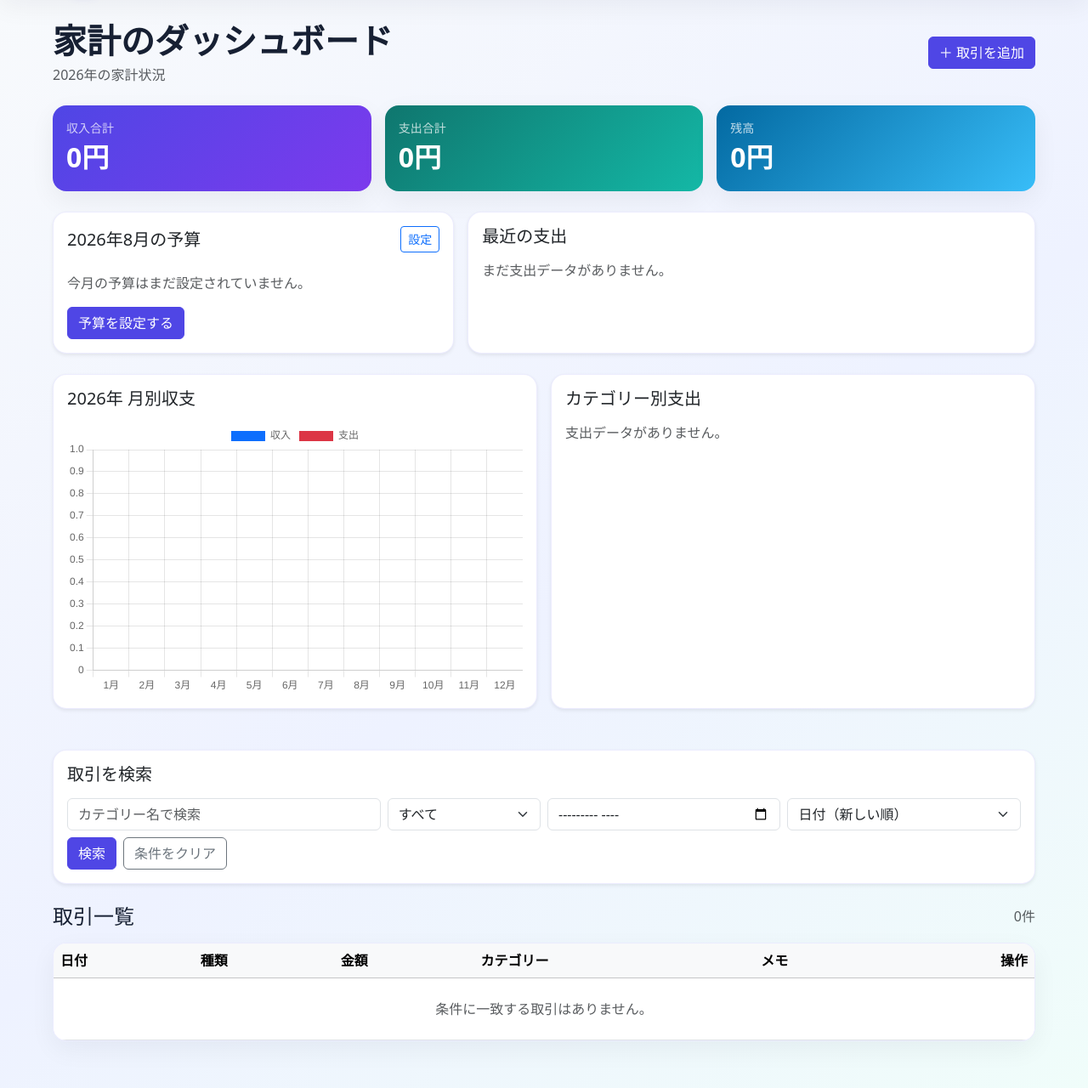
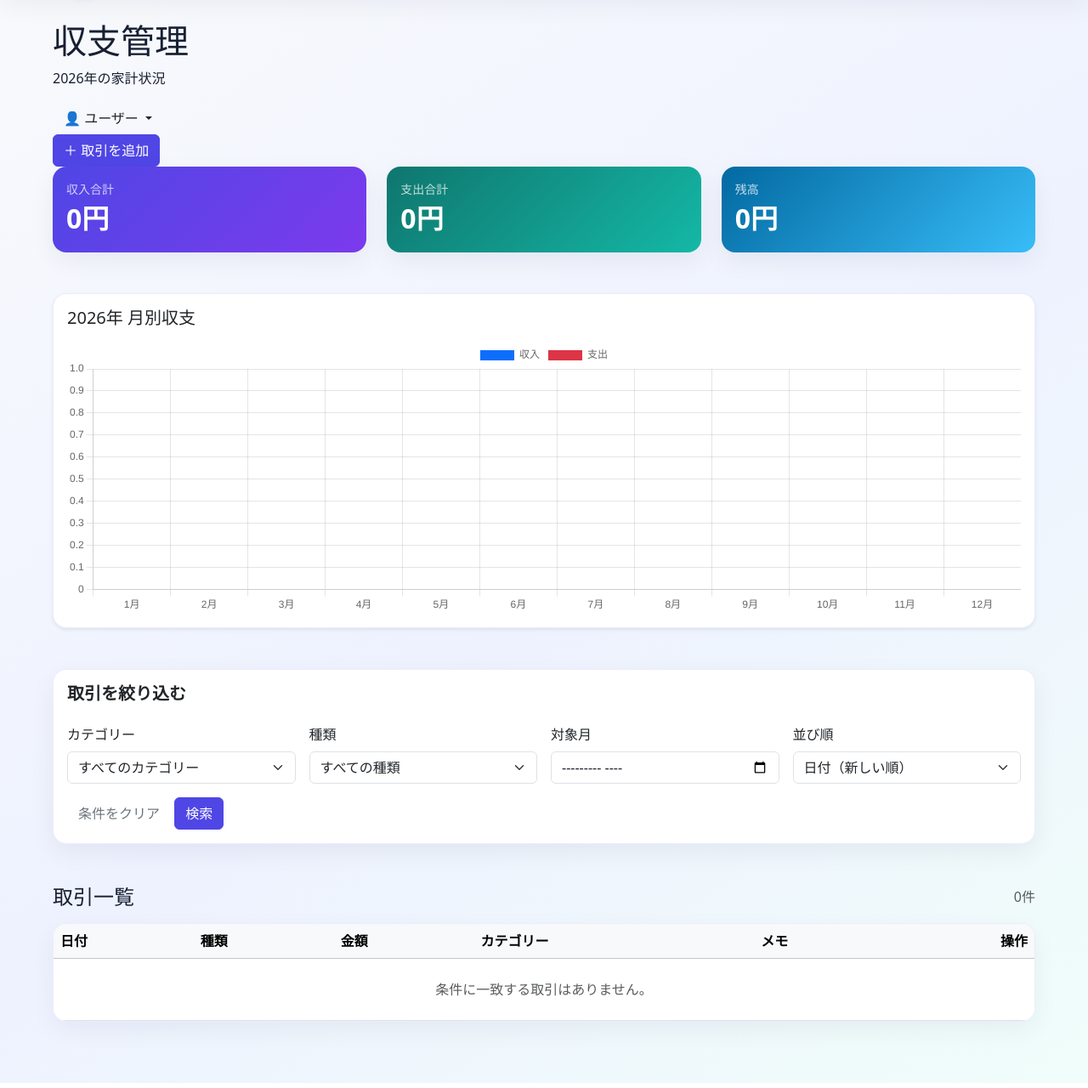
Before and after one commit to kaito-dev576/KakeiboApp, a Flask app: page / in a window 1280 px wide. Shown: the part 59-1339 px from the top of the page at 85% size. Run offline with Flask 3, Linux system fonts and the light colour scheme; the visitor is signed in with stand-in values (Sample User, id 1); data that the repository does not hold is empty.

Commit message:
収支管理画面を改善

```diff
--- a/templates/index.html
+++ b/templates/index.html
@@ -3,21 +3,53 @@
 {% block title %}家計簿アプリ{% endblock %}
 
 {% block content %}
-<div class="d-flex justify-content-between align-items-center mb-4">
-    <div>
-        <h1 class="mb-1 fw-bold">家計のダッシュボード</h1>
-        <p class="text-body-secondary mb-0">
+<div class="dashboard-header">
+    <div class="dashboard-title">
+        <h1>収支管理</h1>
+
+        <p>
             {{ selected_year }}年の家計状況
         </p>
     </div>
 
-    <a href="{{ url_for('expense.add') }}" class="btn btn-primary">
-        ＋ 取引を追加
-    </a>
+    <div class="dashboard-actions">
+        <div class="dropdown">
+            <button
+                class="btn user-menu-button dropdown-toggle"
+                type="button"
+                data-bs-toggle="dropdown"
+                aria-expanded="false"
+            >
+                <span class="user-menu-icon" aria-hidden="true">👤</span>
+                <span class="user-menu-name">{{ user.username if user and user.username else "ユーザー" }}</span>
+            </button>
+
+            <ul class="dropdown-menu dropdown-menu-end user-menu-dropdown">
+                <li>
+                    <a class="dropdown-item" href="{{ url_for('profile.profile_page') }}">
+                        アカウント設定
+                    </a>
+                </li>
+                <li><hr class="dropdown-divider"></li>
+                <li>
+                    <form method="POST" action="{{ url_for('auth.logout') }}">
+                        <input type="hidden" name="csrf_token" value="{{ csrf_token() }}">
+                        <button type="submit" class="dropdown-item text-danger">
+                            ログアウト
+                        </button>
+                    </form>
+                </li>
+            </ul>
+        </div>
+
+        <a href="{{ url_for('expense.add') }}" class="btn btn-primary add-transaction-button">
+            ＋ 取引を追加
+        </a>
+    </div>
 </div>
 
 <!-- 重要な数字 -->
-<div class="row g-3 mb-4 summary-grid">
+<div class="row g-4 mb-5 summary-grid">
     <div class="col-md-4">
         <div class="card h-100 summary-card summary-income border-0">
             <div class="card-body">
@@ -52,103 +84,9 @@
     </div>
 </div>
 
-<!-- 予算と最近の取引 -->
-<div class="row g-3 mb-4">
-    <div class="col-lg-5">
-        <div class="card h-100 shadow-sm">
-            <div class="card-body">
-                <div class="d-flex justify-content-between align-items-center">
-                <h2 class="h5 mb-0">{{ budget_year }}年{{ budget_month }}月の予算</h2>
-                    <a
-                        href="{{ url_for('budget.budget_page') }}"
-                        class="btn btn-outline-primary btn-sm"
-                    >
-                        設定
-                    </a>
-                </div>
-
-                {% if budget %}
-                    <div class="mt-4">
-                        <div class="d-flex justify-content-between">
-                            <span>予算額</span>
-                            <strong>{{ "{:,}".format(budget.budget|int) }}円</strong>
-                        </div>
-
-                        <div class="d-flex justify-content-between mt-2">
-                            <span>残り予算</span>
-                            <strong class="{% if remaining_budget < 0 %}text-danger{% else %}text-success{% endif %}">
-                                {{ "{:,}".format(remaining_budget|int) }}円
-                            </strong>
-                        </div>
-
-                        <div class="progress mt-3" style="height: 12px;">
-                            <div
-                                class="progress-bar {% if over_budget > 0 %}bg-danger{% else %}bg-success{% endif %}"
-                                style="width: {{ budget_percentage }}%;"
-                            ></div>
-                        </div>
-
-                        <div class="small text-body-secondary mt-2">
-                            使用率：{{ budget_percentage }}%
-                        </div>
-
-                        {% if over_budget > 0 %}
-                            <div class="alert alert-danger py-2 mt-3 mb-0">
-                                {{ "{:,}".format(over_budget|int) }}円の予算オーバーです。
-                            </div>
-                        {% endif %}
-                    </div>
-                {% else %}
-                    <p class="text-body-secondary mt-4 mb-3">
-                        今月の予算はまだ設定されていません。
-                    </p>
-
-                    <a
-                        href="{{ url_for('budget.budget_page') }}"
-                        class="btn btn-primary"
-                    >
-                        予算を設定する
-                    </a>
-                {% endif %}
-            </div>
-        </div>
-    </div>
-
-    <div class="col-lg-7">
-        <div class="card h-100 shadow-sm">
-            <div class="card-body">
-                <h2 class="h5 mb-3">最近の支出</h2>
-
-                {% if recent_expenses %}
-                    <ul class="list-group list-group-flush">
-                        {% for expense in recent_expenses %}
-                            <li class="list-group-item px-0 d-flex justify-content-between align-items-center">
-                                <div>
-                                    <strong>{{ expense.category }}</strong>
-                                    <div class="small text-body-secondary">
-                                        {{ expense.date.strftime("%Y/%m/%d") }}
-                                    </div>
-                                </div>
-
-                                <strong>
-                                    {{ "{:,}".format(expense.price|int) }}円
-                                </strong>
-                            </li>
-                        {% endfor %}
-                    </ul>
-                {% else %}
-                    <p class="text-body-secondary mb-0">
-                        まだ支出データがありません。
-                    </p>
-                {% endif %}
-            </div>
-        </div>
-    </div>
-</div>
-
 <!-- グラフ -->
-<div class="row g-3 mb-5">
-    <div class="col-lg-6">
+<div class="row g-4 mb-5">
+    <div class="col-12">
         <div class="card h-100 shadow-sm">
             <div class="card-body">
                 <h2 class="h5 mb-3">{{ selected_year }}年 月別収支</h2>
@@ -159,55 +97,100 @@
         </div>
     </div>
 
-    <div class="col-lg-6">
-        <div class="card h-100 shadow-sm">
-            <div class="card-body">
-                <h2 class="h5 mb-3">カテゴリー別支出</h2>
-
-                {% if category_totals %}
-                    <div style="height: 320px;">
-                        <canvas id="expenseChart"></canvas>
-                    </div>
-                {% else %}
-                    <p class="text-body-secondary">
-                        支出データがありません。
-                    </p>
-                {% endif %}
-            </div>
-        </div>
-    </div>
 </div>
 
-<!-- 検索 -->
-<div class="card shadow-sm mb-4">
+<!-- 絞り込み -->
+<div class="card filter-card mb-5">
     <div class="card-body">
-        <h2 class="h5 mb-3">取引を検索</h2>
+        <h2 class="h5 fw-bold mb-4">取引を絞り込む</h2>
 
-        <form method="GET" action="{{ url_for('expense.index') }}" class="row g-2">
-            <div class="col-md-4">
-                <input
-                    type="text"
+        <form
+            method="GET"
+            action="{{ url_for('expense.index') }}"
+            class="row g-3 align-items-end"
+        >
+            <!-- カテゴリー -->
+            <div class="col-md-3">
+                <label
+                    for="filterCategory"
+                    class="form-label filter-label"
+                >
+                    カテゴリー
+                </label>
+
+                <select
+                    id="filterCategory"
                     name="category"
-                    class="form-control"
-                    placeholder="カテゴリー名で検索"
-                    value="{{ request.args.get('category', '') }}"
+                    class="form-select"
                 >
+                    <option value="">すべてのカテゴリー</option>
+
+                    <option
+                        value="給与"
+                        {% if request.args.get('category') == '給与' %}selected{% endif %}
+                    >
+                        給与
+                    </option>
+
+                    <option
+                        value="遊び"
+                        {% if request.args.get('category') == '遊び' %}selected{% endif %}
+                    >
+                        遊び
+                    </option>
+
+                    <option
+                        value="自己投資"
+                        {% if request.args.get('category') == '自己投資' %}selected{% endif %}
+                    >
+                        自己投資
+                    </option>
+                </select>
             </div>
 
-            <div class="col-md-2">
-                <select name="type" class="form-select">
-                    <option value="">すべて</option>
-                    <option value="支出" {% if request.args.get('type') == '支出' %}selected{% endif %}>
+            <!-- 種類 -->
+            <div class="col-md-3">
+                <label
+                    for="filterType"
+                    class="form-label filter-label"
+                >
+                    種類
+                </label>
+
+                <select
+                    id="filterType"
+                    name="type"
+                    class="form-select"
+                >
+                    <option value="">すべての種類</option>
+
+                    <option
+                        value="支出"
+                        {% if request.args.get('type') == '支出' %}selected{% endif %}
+                    >
                         支出
                     </option>
-                    <option value="収入" {% if request.args.get('type') == '収入' %}selected{% endif %}>
+
+                    <option
+                        value="収入"
+                        {% if request.args.get('type') == '収入' %}selected{% endif %}
+                    >
                         収入
                     </option>
                 </select>
             </div>
 
+            <!-- 対象月 -->
             <div class="col-md-3">
+                <label
+                    for="filterMonth"
+                    class="form-label filter-label"
+                >
+                    対象月
+                </label>
+
                 <input
+                    id="filterMonth"
                     type="month"
                     name="month"
                     class="form-control"
@@ -215,29 +198,65 @@
                 >
             </div>
 
+            <!-- 並び順 -->
             <div class="col-md-3">
-                <select name="sort" class="form-select">
-                    <option value="new" {% if request.args.get('sort', 'new') == 'new' %}selected{% endif %}>
+                <label
+                    for="filterSort"
+                    class="form-label filter-label"
+                >
+                    並び順
+                </label>
+
+                <select
+                    id="filterSort"
+                    name="sort"
+                    class="form-select"
+                >
+                    <option
+                        value="new"
+                        {% if request.args.get('sort', 'new') == 'new' %}selected{% endif %}
+                    >
                         日付（新しい順）
                     </option>
-                    <option value="old" {% if request.args.get('sort') == 'old' %}selected{% endif %}>
+
+                    <option
+                        value="old"
+                        {% if request.args.get('sort') == 'old' %}selected{% endif %}
+                    >
                         日付（古い順）
                     </option>
-                    <option value="high" {% if request.args.get('sort') == 'high' %}selected{% endif %}>
+
+                    <option
+                        value="high"
+                        {% if request.args.get('sort') == 'high' %}selected{% endif %}
+                    >
                         金額（高い順）
                     </option>
-                    <option value="low" {% if request.args.get('sort') == 'low' %}selected{% endif %}>
+
+                    <option
+                        value="low"
+                        {% if request.args.get('sort') == 'low' %}selected{% endif %}
+                    >
                         金額（低い順）
                     </option>
                 </select>
             </div>
 
-            <div class="col-12 d-flex gap-2">
-                <button class="btn btn-primary">検索</button>
-
-                <a href="{{ url_for('expense.index') }}" class="btn btn-outline-secondary">
+            <!-- ボタン -->
+            <div class="col-12 filter-actions">
+                <a
+                    href="{{ url_for('expense.index') }}"
+                    class="btn btn-link text-secondary text-decoration-none"
+                >
                     条件をクリア
                 </a>
+
+                <button
+                    type="submit"
+                    class="btn btn-primary filter-submit-button"
+                >
+                    検索
+                </button>
             </div>
         </form>
     </div>
@@ -395,41 +414,5 @@
     }
 });
 
-{% if category_totals %}
-new Chart(document.getElementById("expenseChart"), {
-    type: "doughnut",
-    data: {
-        labels: [
-            {% for category, total in category_totals %}
-                "{{ category }}",
-            {% endfor %}
-        ],
-        datasets: [{
-            data: [
-                {% for category, total in category_totals %}
-                    {{ total }},
-                {% endfor %}
-            ],
-            backgroundColor: [
-                "#0d6efd",
-                "#20c997",
-                "#ffc107",
-                "#dc3545",
-                "#6f42c1",
-                "#fd7e14"
-            ]
-        }]
-    },
-    options: {
-        responsive: true,
-        maintainAspectRatio: false,
-        plugins: {
-            legend: {
-                position: "bottom"
-            }
-        }
-    }
-});
-{% endif %}
 </script>
 {% endblock %}
```
